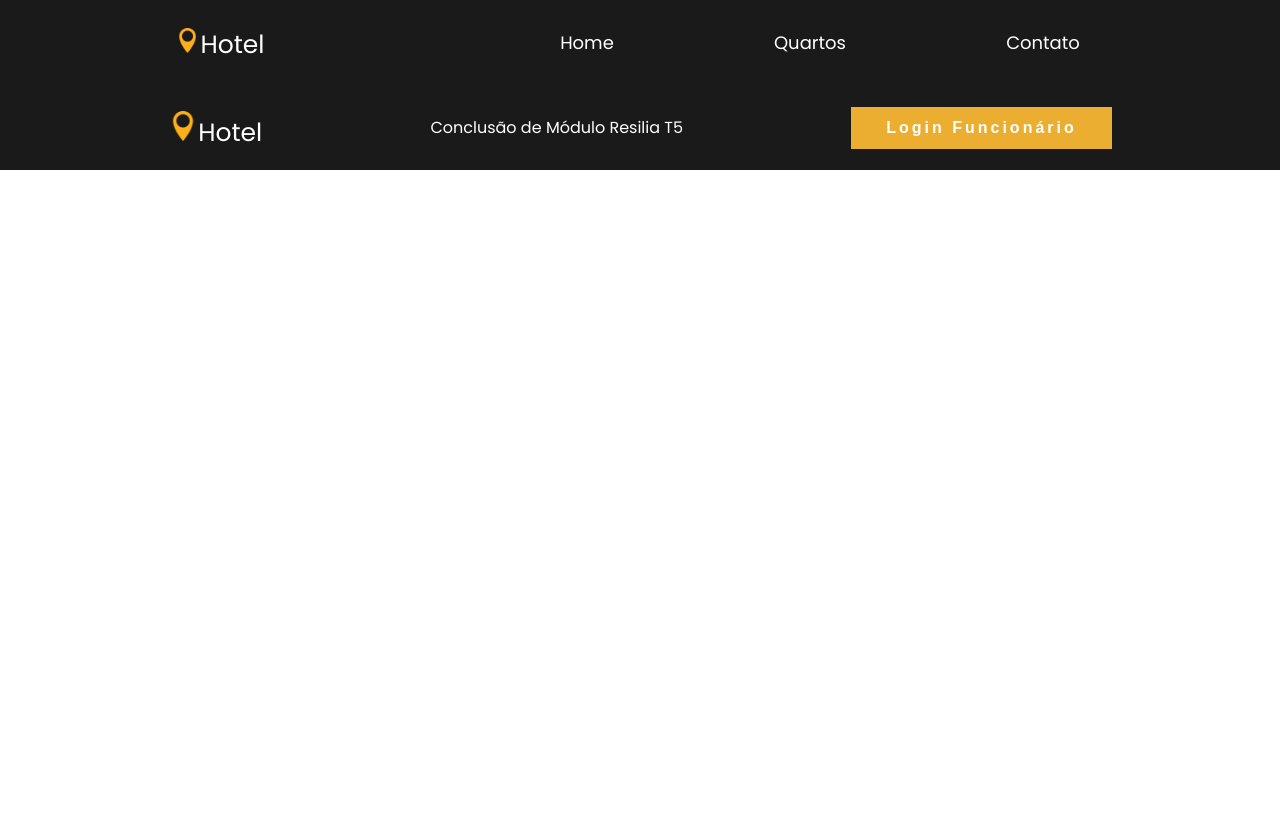
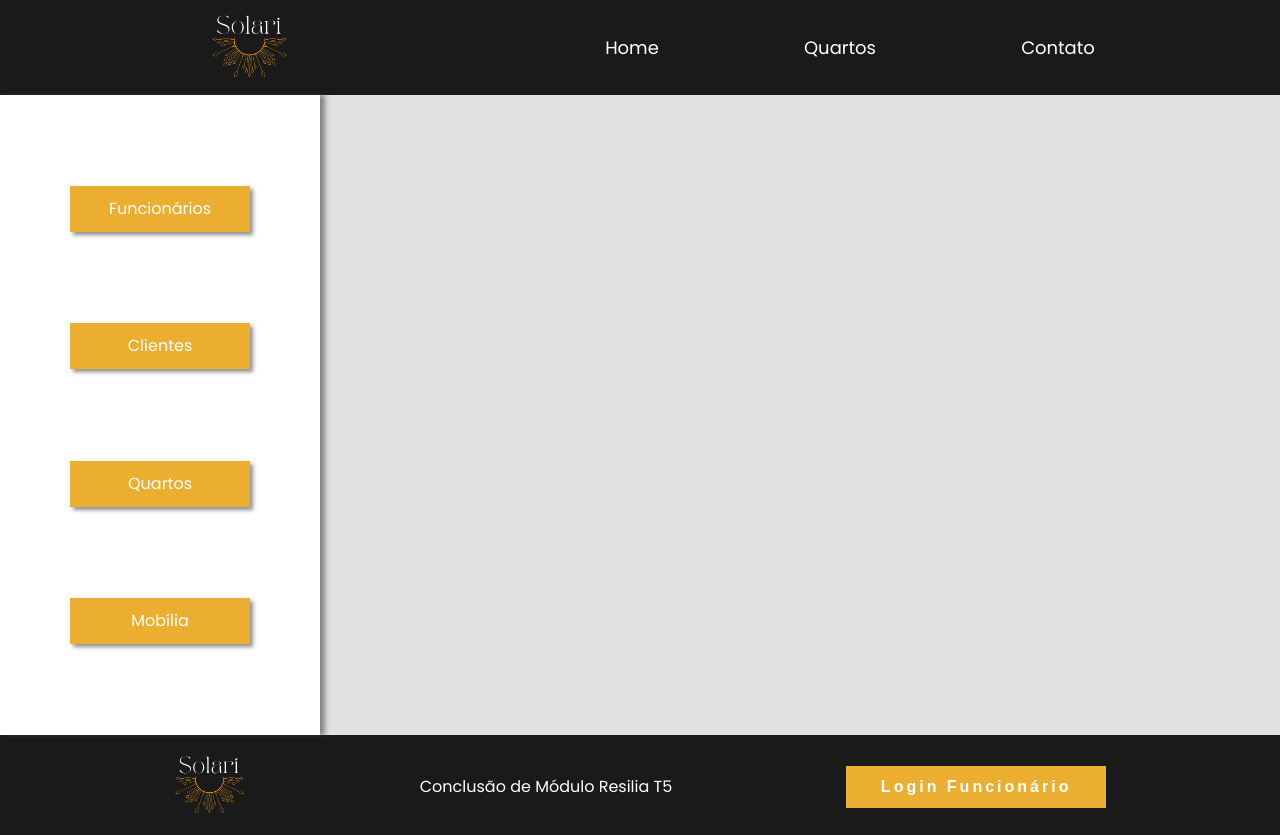
Before and after one commit to GustavoFrez/projeto-m5-hotel-api-react-, a React (Create React App) app: page /AdminScreen in a window 1280 px wide. Before the commit the page ends 800 px from the top, so only its background shows below. Built offline with nearby package versions, Linux system fonts and the light colour scheme.

Commit message:
Criação página Administrador

```diff
--- a/src/App.js
+++ b/src/App.js
@@ -6,6 +6,7 @@ import Home from './Components/Home/Index.jsx';
 import Quarto from './Components/Quartos/Index';
 import Footer from './Components/Footer/Index';
 import LoginFuncionario from './Components/LoginFuncionario/Index';
+import AdminScreen from './Components/AdminScreen/Index';
 
 function App() {
   return (
@@ -22,6 +23,9 @@ function App() {
           <Route exact path="/LoginFuncionario">
             <LoginFuncionario />
           </Route>
+          <Route exact path="/AdminScreen">
+            <AdminScreen />
+          </Route>
         </Switch>
         <Footer />
       </BrowserRouter>
--- /dev/null
+++ b/src/Components/AdminScreen/AdminScreen.module.css
@@ -0,0 +1,10 @@
+.divContainerPai {
+  width: 100%;
+  height: 80vh;
+  display: flex;
+}
+
+.divBoxAdmin {
+  width: 75%;
+  background-color: #e1e1e1;
+}
--- /dev/null
+++ b/src/Components/AdminScreen/Index.jsx
@@ -0,0 +1,21 @@
+import React from 'react';
+import Styles from './AdminScreen.module.css';
+import { Route, Switch } from 'react-router-dom';
+import MenuAdmin from './MenuAdmin/Index';
+
+const AdminScreen = () => {
+  return (
+    <div className={Styles.divContainerPai}>
+      <MenuAdmin />
+      <div className={Styles.divBoxAdmin}>
+        <Switch>
+          <Route exact path="funcionariosGet">
+            <p>TESTEEE</p>
+          </Route>
+        </Switch>
+      </div>
+    </div>
+  );
+};
+
+export default AdminScreen;
--- /dev/null
+++ b/src/Components/AdminScreen/MenuAdmin/Index.jsx
@@ -0,0 +1,31 @@
+import React from 'react';
+import Styles from './MenuAdmin.module.css';
+import { NavLink } from 'react-router-dom';
+
+const MenuAdmin = () => {
+  return (
+    <div className={Styles.divBoxMenu}>
+      <nav className={Styles.navAdmin}>
+        <ul className={Styles.ulAdmin}>
+          <NavLink className={Styles.linkMenu} to="/Admin/funcionarios">
+            <li className={Styles.liAdmin}>Funcionários</li>
+          </NavLink>
+
+          <NavLink className={Styles.linkMenu} to="clientesGet">
+            <li className={Styles.liAdmin}>Clientes</li>
+          </NavLink>
+
+          <NavLink className={Styles.linkMenu} to="quartoGet">
+            <li className={Styles.liAdmin}>Quartos</li>
+          </NavLink>
+
+          <NavLink className={Styles.linkMenu} to="mobiliaGet">
+            <li className={Styles.liAdmin}>Mobília</li>
+          </NavLink>
+        </ul>
+      </nav>
+    </div>
+  );
+};
+
+export default MenuAdmin;
--- /dev/null
+++ b/src/Components/AdminScreen/MenuAdmin/MenuAdmin.module.css
@@ -0,0 +1,26 @@
+.divBoxMenu {
+  width: 25%;
+  box-shadow: 5px 0px 5px rgba(68, 68, 68, 0.6);
+  z-index: 1;
+}
+
+.ulAdmin {
+  height: 80vh;
+  display: flex;
+  flex-direction: column;
+  align-items: center;
+  justify-content: space-evenly;
+}
+
+.liAdmin {
+  width: 180px;
+  padding: 15px 0px;
+  text-align: center;
+  background-color: #ecae31;
+  box-shadow: 3px 3px 4px rgba(68, 68, 68, 0.6);
+}
+
+.linkMenu {
+  text-decoration: none;
+  color: #fff;
+}
--- a/src/Components/Footer/Footer.module.css
+++ b/src/Components/Footer/Footer.module.css
@@ -1,6 +1,6 @@
 footer {
   width: 100%;
-  height: 45px;
+  height: 60px;
   padding: 20px 0px;
   background-color: #1a1a1a;
   color: #fff;
@@ -11,9 +11,5 @@ footer {
 }
 
 .logoFooter {
-  height: 30px;
+  height: 60px;
 }
-
-.tituloLogoFooter {
-  font-size: 25px;
-}
--- a/src/Components/Footer/Index.jsx
+++ b/src/Components/Footer/Index.jsx
@@ -9,7 +9,6 @@ const Footer = () => {
     <footer>
       <div>
         <img src={logo} alt="" className={Styles.logoFooter} />
-        <span className={Styles.tituloLogoFooter}>Hotel</span>
       </div>
       <p>Conclusão de Módulo Resilia T5</p>
       <Link to="/LoginFuncionario">
--- a/src/Components/Header/Header.module.css
+++ b/src/Components/Header/Header.module.css
@@ -3,10 +3,10 @@ header {
   background-color: #1a1a1a;
 }
 
-nav {
+.navHeader {
   width: 1200px;
   color: #fff;
-  height: 85px;
+  height: 95px;
   display: flex;
   margin: 0 auto;
   text-decoration: none;
@@ -17,27 +17,27 @@ nav {
   color: #fff;
 }
 
-ul {
-  width: 70%;
-  height: 85px;
+.ulHeader {
+  width: 65%;
+  height: 95px;
   display: flex;
   justify-content: space-evenly;
   align-items: center;
 }
 
-li {
+.liHeader {
   font-size: 18px;
 }
 
-li:hover {
+.liHeader:hover {
   color: #ecae31;
   cursor: pointer;
   transition: all ease, 0.5s;
 }
 
 .menu {
-  width: 30%;
-  height: 85px;
+  width: 35%;
+  height: 95px;
   display: flex;
   justify-content: center;
   align-items: center;
@@ -46,9 +46,5 @@ li:hover {
 }
 
 .logo {
-  height: 25px;
+  height: 65px;
 }
-
-.tituloLogo {
-  font-size: 25px;
-}
--- a/src/Components/Header/Index.jsx
+++ b/src/Components/Header/Index.jsx
@@ -5,25 +5,24 @@ import Styles from './Header.module.css';
 const Header = () => {
   return (
     <header>
-      <nav>
+      <nav className={Styles.navHeader}>
         <Link className={Styles.menu} to="/">
           <div>
             <img src={logo} alt="" className={Styles.logo} />
-            <span className={Styles.tituloLogo}>Hotel</span>
           </div>
         </Link>
 
-        <ul>
+        <ul className={Styles.ulHeader}>
           <Link className={Styles.menuNav} to="/">
-            <li>Home</li>
+            <li className={Styles.liHeader}>Home</li>
           </Link>
 
           <Link className={Styles.menuNav} to="/Quartos">
-            <li>Quartos</li>
+            <li className={Styles.liHeader}>Quartos</li>
           </Link>
 
           <Link className={Styles.menuNav} to="/Contato">
-            <li>Contato</li>
+            <li className={Styles.liHeader}>Contato</li>
           </Link>
         </ul>
       </nav>
--- a/src/Components/LoginFuncionario/Index.jsx
+++ b/src/Components/LoginFuncionario/Index.jsx
@@ -14,8 +14,6 @@ const LoginFuncionario = () => {
       <div onLoad={handleLoad}>
         <form className={Styles.loginBox}>
           <img className={Styles.logoLogin} src={logo} alt="Logo" />
-          <h1 className={Styles.tituloLogin}>Hotel</h1>
-
           <div className={Styles.centralizaLogin}>
             <h1 className={Styles.loginTitulo}>Login</h1>
             <div className={Styles.boxLogin}>
@@ -26,7 +24,7 @@ const LoginFuncionario = () => {
                 placeholder="E-mail"
                 required
               />
-              <br />
+
               <input
                 className={Styles.inputLogin}
                 type="password"
@@ -36,8 +34,6 @@ const LoginFuncionario = () => {
               />
             </div>
 
-            <br />
-            <br />
             <Button>Login</Button>
           </div>
         </form>
--- a/src/Components/LoginFuncionario/LoginFuncionario.module.css
+++ b/src/Components/LoginFuncionario/LoginFuncionario.module.css
@@ -14,29 +14,28 @@
   width: 260px;
   height: 280px;
   background: #1a1a1a;
-  box-shadow: 0 5px 10px rgba(78, 78, 78, 0.8);
   border-radius: 5px;
   padding: 70px 30px;
+  text-align: center;
 }
 
 .centralizaLogin {
-  margin-top: 18px;
   text-align: center;
+  margin: 0 auto;
 }
 
 .logoLogin {
-  width: 9%;
-  margin-left: 65px;
+  width: 35%;
+  margin-top: -10px;
+  margin-bottom: 7px;
 }
 
 .tituloLogin {
   font-size: 30px;
-  margin-top: -24px;
   text-align: center;
 }
 
 .loginTitulo {
-  margin-top: 30px;
   margin-bottom: 10px;
   padding: 10px;
   text-transform: uppercase;
@@ -49,7 +48,7 @@
   height: 30px;
   border: none;
   outline: none;
-  margin-bottom: 20px;
+  margin-bottom: 25px;
 }
 
 .inputLogin::placeholder {
```
Also changed, not shown: src/Assets/img/logo.png.
